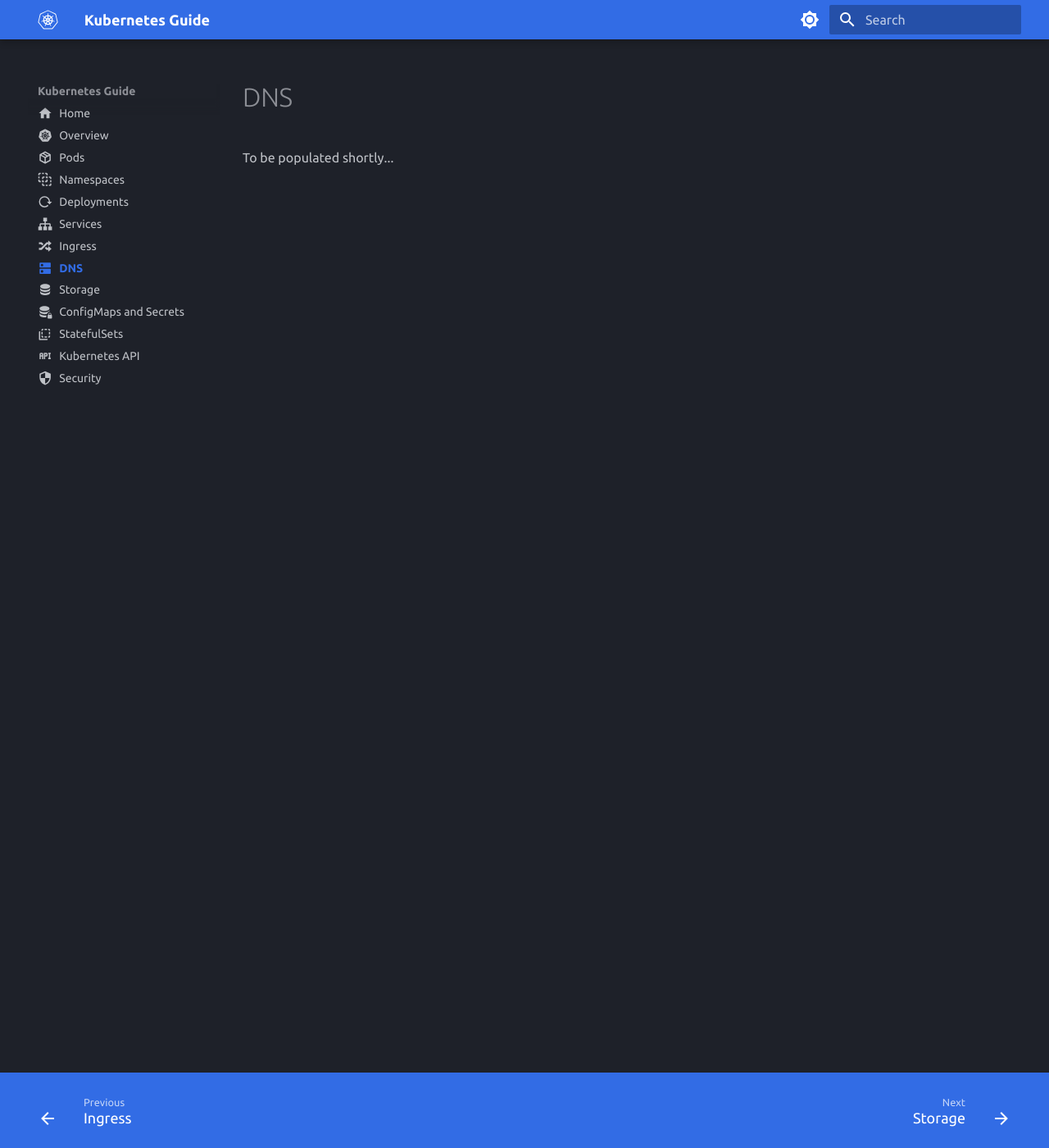
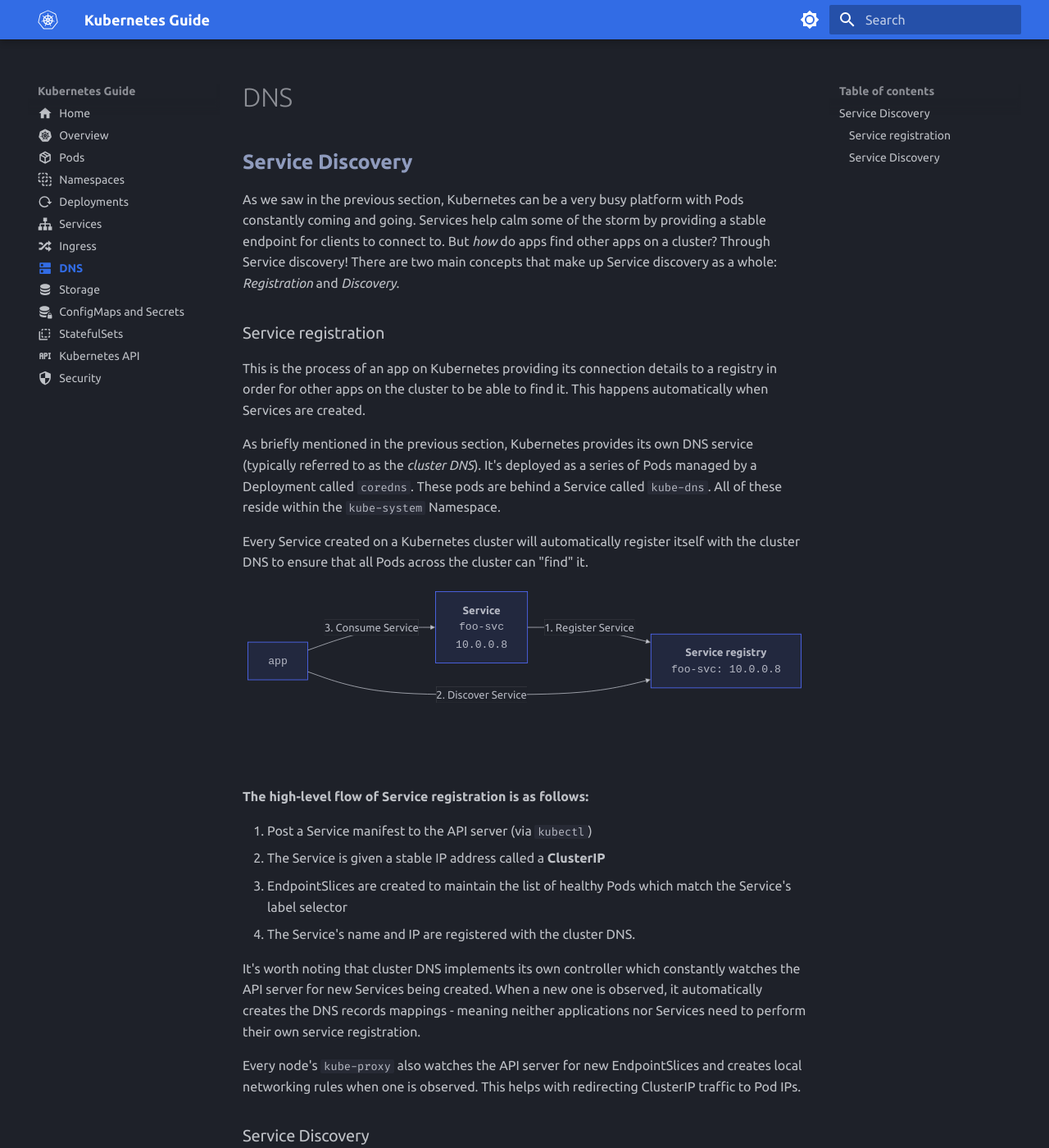
Before and after one commit to Braundo/kubernetes-guide, an MkDocs documentation site: the page built from docs/dns.md, in a window 1280 px wide and 1400 px high. Shown: the whole window at 82% size. Built offline with MkDocs 1.6.1 and Material for MkDocs 9.7.7, drawn with Linux system fonts in a browser that asks for light colours.

Commit message:
added some dns info

````diff
--- a/docs/dns.md
+++ b/docs/dns.md
@@ -1,4 +1,36 @@
 ---
 icon: material/dns
 ---
-To be populated shortly...
+
+## Service Discovery
+As we saw in the previous section, Kubernetes can be a very busy platform with Pods constantly coming and going. Services help calm some of the storm by providing a stable endpoint for clients to connect to. But *how* do apps find other apps on a cluster? Through Service discovery! There are two main concepts that make up Service discovery as a whole: *Registration* and *Discovery*.
+
+### Service registration
+This is the process of an app on Kubernetes providing its connection details to a registry in order for other apps on the cluster to be able to find it. This happens automatically when Services are created.
+
+As briefly mentioned in the previous section, Kubernetes provides its own DNS service (typically referred to as the *cluster DNS*). It's deployed as a series of Pods managed by a Deployment called `coredns`. These pods are behind a Service called `kube-dns`. All of these reside within the `kube-system` Namespace.
+
+Every Service created on a Kubernetes cluster will automatically register itself with the cluster DNS to ensure that all Pods across the cluster can "find" it.
+
+``` mermaid
+flowchart LR
+    SVC[<b>Service</b><br><tt>foo-svc<br>10.0.0.8]
+    SVC --> |1. Register Service| REG[<b>Service registry</b><br><tt>foo-svc: 10.0.0.8]
+    CON[<tt>app] --> |2. Discover Service| REG
+    CON --> |3. Consume Service| SVC
+```
+<br/><br/><br/>
+**The high-level flow of Service registration is as follows:**
+
+1. Post a Service manifest to the API server (via `kubectl`)
+1. The Service is given a stable IP address called a **ClusterIP**
+1. EndpointSlices are created to maintain the list of healthy Pods which match the Service's label selector
+1. The Service's name and IP are registered with the cluster DNS.
+
+It's worth noting that cluster DNS implements its own controller which constantly watches the API server for new Services being created. When a new one is observed, it automatically creates the DNS records mappings - meaning neither applications nor Services need to perform their own service registration.
+
+Every node's `kube-proxy` also watches the API server for new EndpointSlices and creates local networking rules when one is observed. This helps with redirecting ClusterIP traffic to Pod IPs.
+
+### Service Discovery
+
+To be populated...
--- a/mkdocs.yml
+++ b/mkdocs.yml
@@ -47,6 +47,7 @@
 markdown_extensions:
   - admonition
   - abbr
+  - def_list
   - pymdownx.details
   - pymdownx.snippets
   - pymdownx.inlinehilite
````
